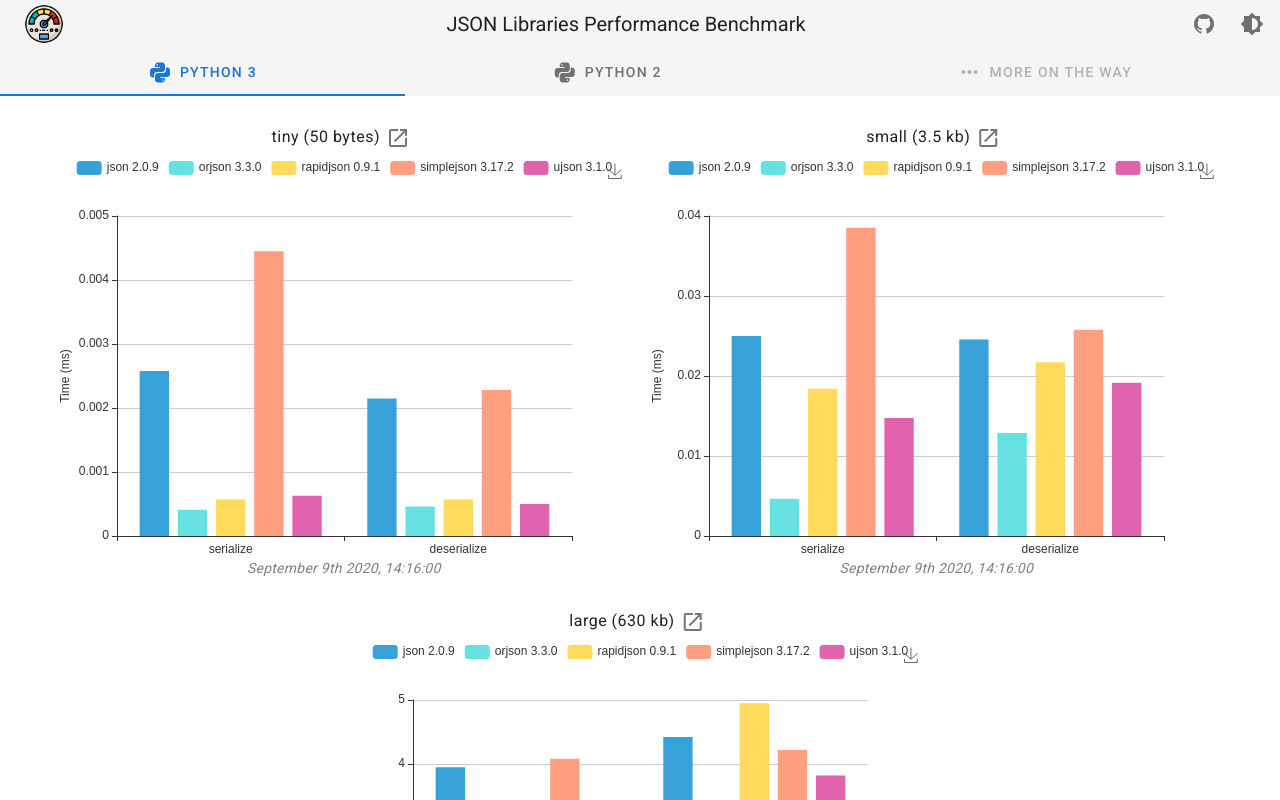
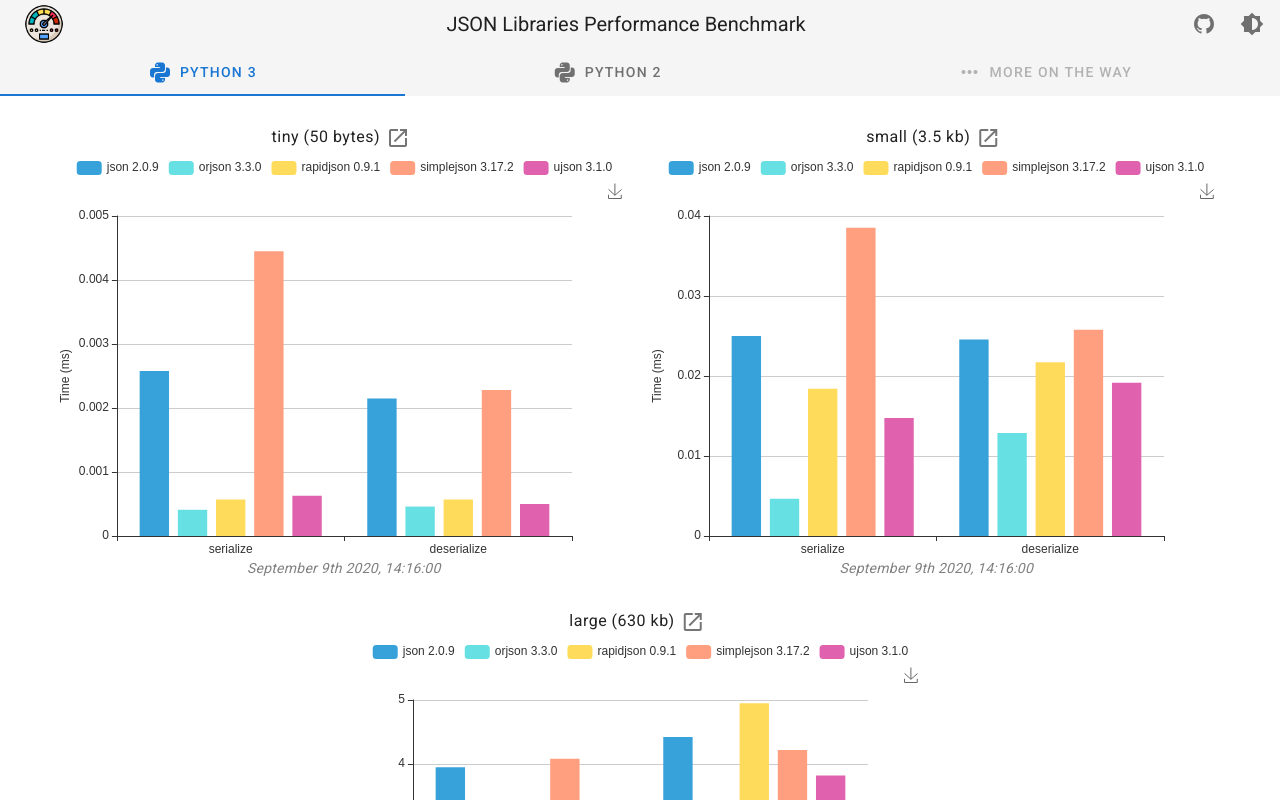
Before and after one commit to ronlut/jsonperf, a Vue app in the folder frontend/: page / in a window 1280 px wide. Shown: the top 800 px of the page. Built offline with nearby package versions, Linux system fonts and the light colour scheme.

Commit message:
fix overflowing chart toolbox

```diff
--- a/frontend/src/components/Results.vue
+++ b/frontend/src/components/Results.vue
@@ -67,6 +67,7 @@ export default {
         //   text: title,
         // },
         toolbox: {
+          top: "5%",
           feature: {
             saveAsImage: {
               title: "Save as PNG"
```
